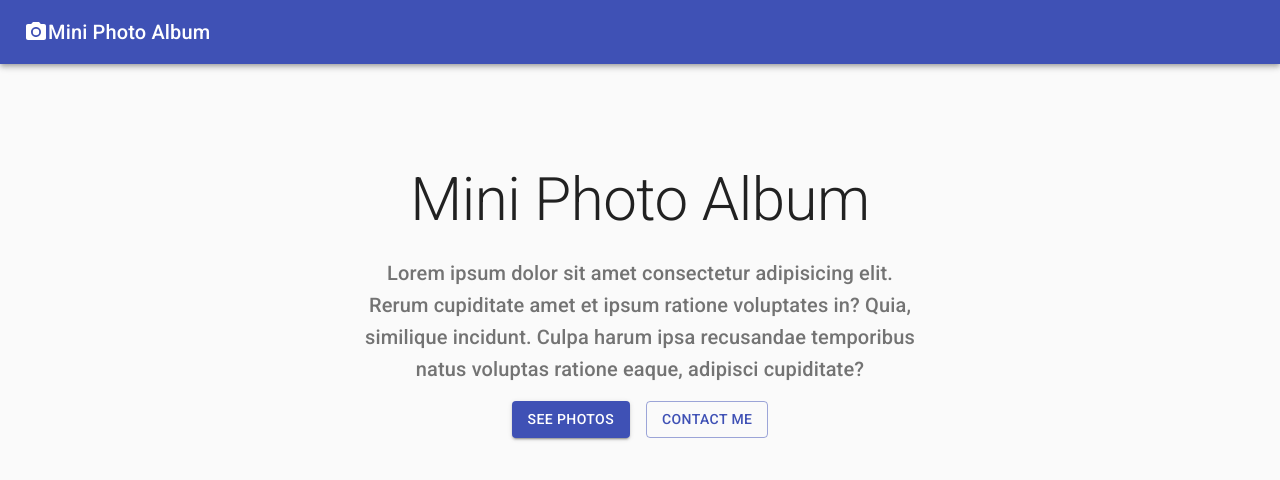
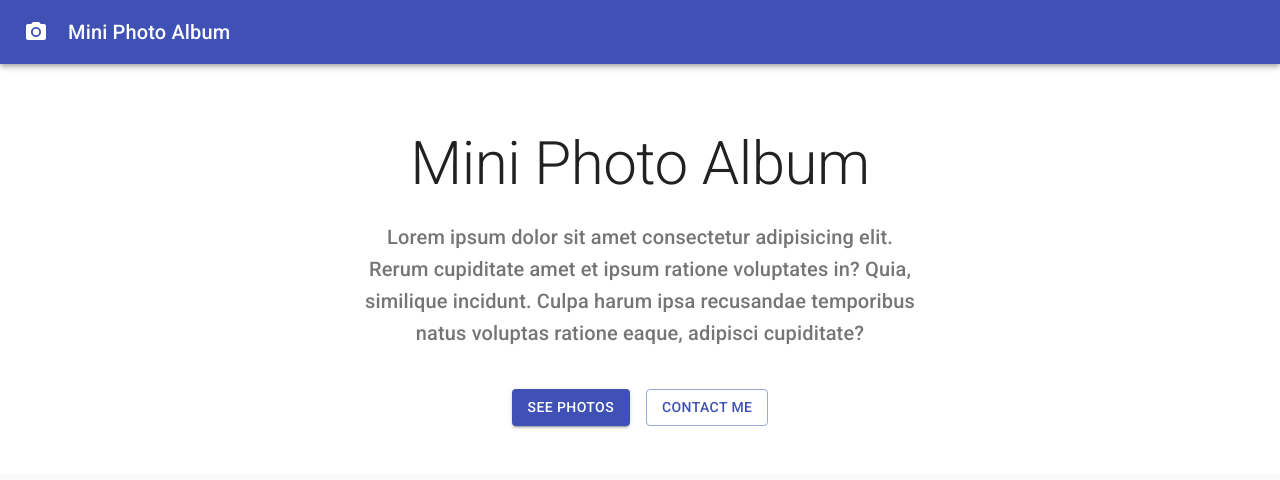
Before and after one commit to nuovodw/react_mini_photo_album, a React (Create React App) app: page / in a window 1280 px wide. Shown: the top 480 px of the page. Built offline with nearby package versions, Linux system fonts and the light colour scheme.

Commit message:
init styles.js and add custom css

```diff
--- a/src/App.js
+++ b/src/App.js
@@ -13,21 +13,23 @@
 	Container,
 } from '@material-ui/core';
 import { PhotoCamera } from '@material-ui/icons';
+import useStyles from './styles';
 
 const App = () => {
+	const classes = useStyles();
 	return (
 		<>
 			<CssBaseline />
 			<AppBar position="relative">
 				<Toolbar>
-					<PhotoCamera />
+					<PhotoCamera className={classes.icon} />
 					<Typography variant="h6">Mini Photo Album</Typography>
 				</Toolbar>
 			</AppBar>
 
 			<main>
-				<div>
-					<Container maxWidth="sm" style={{ marginTop: '100px' }}>
+				<div className={classes.container}>
+					<Container maxWidth="sm">
 						<Typography
 							variant="h2"
 							align="center"
@@ -47,7 +49,7 @@
 							incidunt. Culpa harum ipsa recusandae temporibus natus voluptas
 							ratione eaque, adipisci cupiditate?
 						</Typography>
-						<div>
+						<div className={classes.button}>
 							<Grid container spacing={2} justify="center">
 								<Grid item>
 									<Button variant="contained" color="primary">
--- /dev/null
+++ b/src/styles.js
@@ -0,0 +1,16 @@
+import { makeStyles } from '@material-ui/core/styles';
+
+const useStyles = makeStyles((theme) => ({
+	container: {
+		backgroundColor: theme.palette.background.paper,
+		padding: theme.spacing(8, 0, 6),
+	},
+	icon: {
+		marginRight: '20px',
+	},
+	button: {
+		marginTop: '40px',
+	},
+}));
+
+export default useStyles;
```
